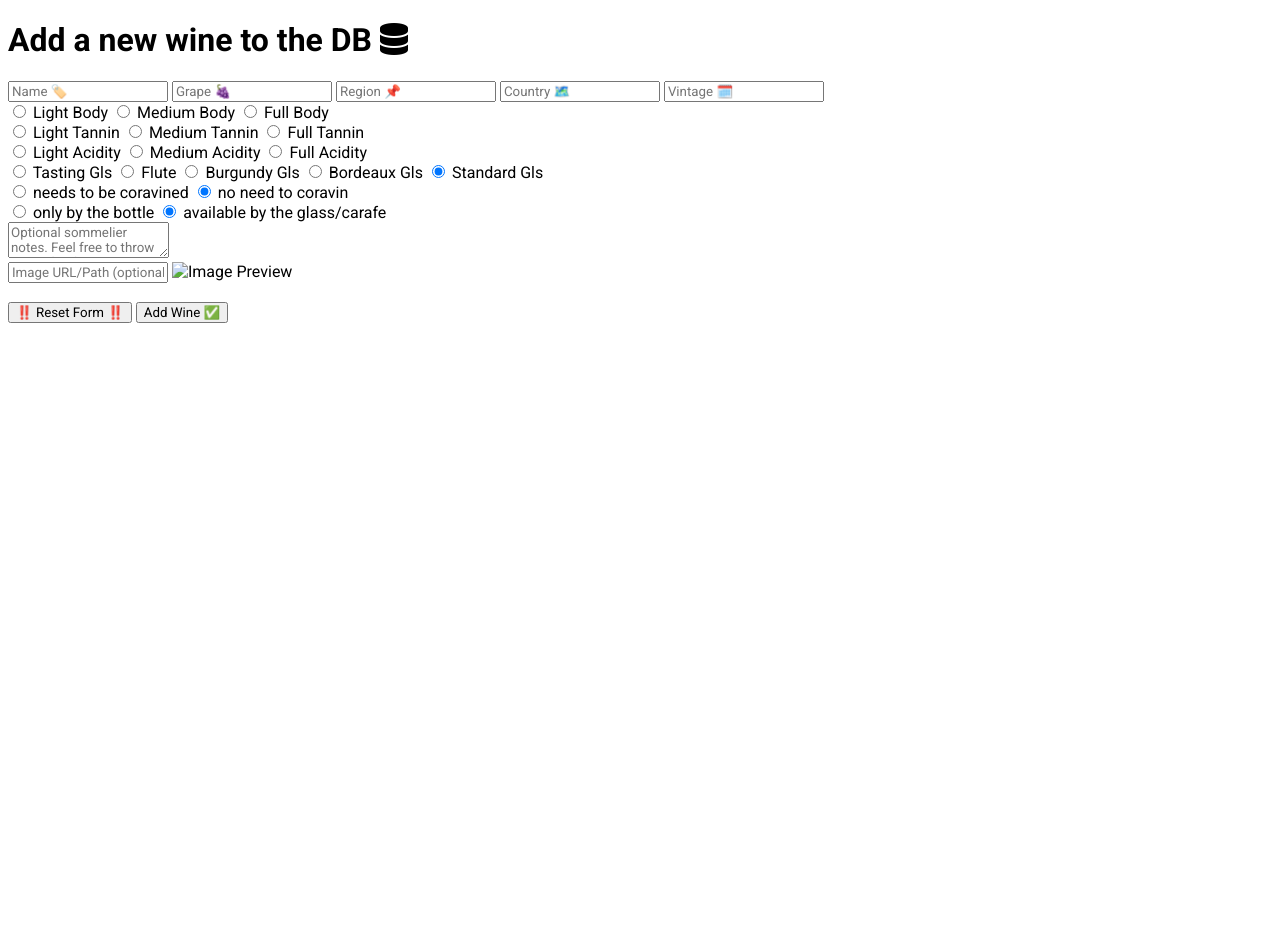
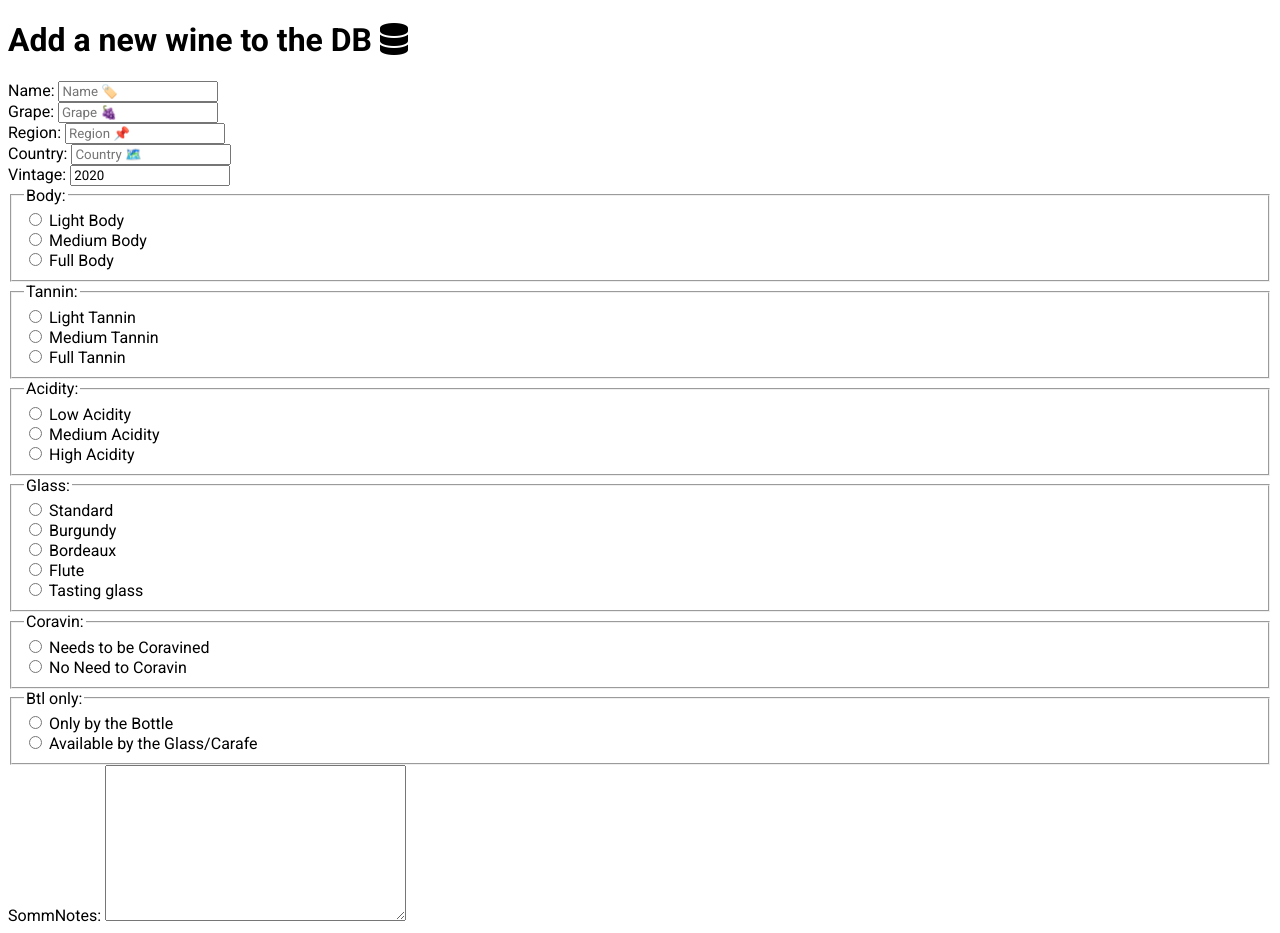
Before and after one commit to PawelKrezel/WineFinder, a Django app: page /admin/ in a window 1280 px wide. Before the commit the page ends 323 px from the top, so only its background shows below. Run offline with Django 5.2, Linux system fonts and the light colour scheme; parts of the project's set-up code (start-up, migrations or seed data) failed here and were passed over; some libraries are stand-ins or nearby versions.

Commit message:
partially implemented form via forms.py, updated the database structure

```diff
--- /dev/null
+++ b/wineadmin/forms.py
@@ -0,0 +1,65 @@
+from django import forms
+from .models import Wine
+
+class new_wine_form(forms.ModelForm):
+    class Meta:
+        model = Wine
+        fields = ["name", "grape", "region", "country", "vintage", "body",
+                "tannin", "acidity", "glass", "coravin", "btl_only", "sommNotes"]
+
+        #attributes for the form elements
+        widgets = {
+            "name": forms.TextInput(
+                attrs={
+                    "placeholder":"Name 🏷️",
+                    "class":"commonStyle",
+                    "required":True
+                }
+            ),
+            "grape": forms.TextInput(
+                attrs={
+                    "placeholder":"Grape 🍇",
+                    "class":"commonStyle",
+                    "required":True
+                }
+            ),
+            "region": forms.TextInput(
+                attrs={
+                    "placeholder":"Region 📌",
+                    "class":"commonStyle",
+                    "required":True
+                }
+            ),
+            "country": forms.TextInput(
+                attrs={
+                    "placeholder":"Country 🗺️",
+                    "class":"commonStyle",
+                    "required":True
+                }
+            ),
+            "vintage": forms.NumberInput(
+                attrs={
+                    "placeholder":"Vintage 🗓️",
+                    "class":"commonStyle",
+                    "required":True
+                }
+            ),
+            "body":forms.RadioSelect(attrs={"class":"commonStyle"}),
+            "tannin":forms.RadioSelect(attrs={"class":"commonStyle"}),
+            "acidity":forms.RadioSelect(attrs={"class":"commonStyle"}),
+            "glass":forms.RadioSelect(attrs={"class":"commonStyle"}),
+            "coravin":forms.RadioSelect(attrs={"class":"commonStyle"}),
+            "btl_only":forms.RadioSelect(attrs={"class":"commonStyle"}),
+        }
+
+
+    # Django automatically added blank choice ("---------") for the radio field.
+    # Function below, solves this issue
+    def __init__(self, *args, **kwargs):
+        super().__init__(*args, **kwargs)
+        self.fields["body"].choices = Wine.BODY_CHOICES
+        self.fields["tannin"].choices = Wine.TANNIN_CHOICES
+        self.fields["acidity"].choices = Wine.ACIDITY_CHOICES
+        self.fields["glass"].choices = Wine.GLASS_CHOICES
+        self.fields["coravin"].choices = Wine.CORAVIN_CHOICES
+        self.fields["btl_only"].choices = Wine.BTL_ONLY_CHOICES
--- a/wineadmin/models.py
+++ b/wineadmin/models.py
@@ -50,12 +50,22 @@ class Wine(models.Model):
         ('Flute', 'Flute'),
         ('Tst', 'Tasting glass')
     ]
+    CORAVIN_CHOICES = [
+        ('Yes', 'Needs to be Coravined'),
+        ('No', 'No Need to Coravin')
+    ]
+    BTL_ONLY_CHOICES = [
+        ('Yes', 'Only by the Bottle'),
+        ('No', 'Available by the Glass/Carafe')
+    ]
+
     body = models.CharField(max_length=15,choices=BODY_CHOICES)
     tannin = models.CharField(max_length=15, choices=TANNIN_CHOICES)
     acidity = models.CharField(max_length=15, choices=ACIDITY_CHOICES)
     glass = models.CharField(max_length=15, choices=GLASS_CHOICES)
+    coravin = models.CharField(max_length=15, choices=CORAVIN_CHOICES)
+    btl_only = models.CharField(max_length=15, choices=BTL_ONLY_CHOICES)
 
-    coravin = models.BooleanField(default=False)
     sommNotes = models.TextField(blank=True)
     imageUrl = models.URLField(blank=True)
 
--- a/wineadmin/templates/wineadmin/new-wine-form.html
+++ b/wineadmin/templates/wineadmin/new-wine-form.html
@@ -1,78 +1,9 @@
 <!-- Form for adding new wine to the DB -->
-<form id="wineForm">
+<form id="wineForm" method="POST">
+    {% csrf_token %}
     <h1>Add a new wine to the DB  <i class="fa-solid fa-database fa-md"></i></h1>
-    <input type="text" placeholder="Name 🏷️" name="name" class="commonStyle" required>
-    <input type="text" placeholder="Grape 🍇" name="grape" class="commonStyle" required>
-    <input type="text" placeholder="Region 📌" name="region" class="commonStyle" required>
-    <input type="text" placeholder="Country 🗺️" name="country" class="commonStyle" required>
-    <input type="number" placeholder="Vintage 🗓️" name="vintage" class="commonStyle" required>
 
-    <br>
-
-    <input type="radio" name="body" value="light-body" id="light-body" required>
-    <label for="light-body" class="commonStyle">Light Body</label>
-    <input type="radio" name="body" value="medium-body"id="medium-body">
-    <label for="medium-body" class="commonStyle">Medium Body</label>
-    <input type="radio" name="body" value="full-body" id="full-body">
-    <label for="full-body" class="commonStyle">Full Body</label>
-
-    <br>
-
-    <input type="radio" name="tannin" value="light-tannin" id="light-tannin" required>
-    <label for="light-tannin" class="commonStyle">Light Tannin</label>
-    <input type="radio" name="tannin" value="medium-tannin" id="medium-tannin">
-    <label for="medium-tannin" class="commonStyle">Medium Tannin</label>
-    <input type="radio" name="tannin" value="full-tannin" id="full-tannin">
-    <label for="full-tannin" class="commonStyle">Full Tannin</label>
-
-    <br>
+    {{ form_new_wine.as_div }}
 
 
-    <input type="radio" name="acidity" value="light-acidity" id="light-acidity" required>
-    <label for="light-acidity" class="commonStyle">Light Acidity</label>
-    <input type="radio" name="acidity" value="medium-acidity" id="medium-acidity">
-    <label for="medium-acidity" class="commonStyle">Medium Acidity</label>
-    <input type="radio" name="acidity" value="full-acidity" id="full-acidity">
-    <label for="full-acidity" class="commonStyle">Full Acidity</label>
-
-    <br>
-
-    <input type="radio" name="glass" value="Tst" id="Tst">
-    <label for="Tst" class="commonStyle">Tasting Gls</label>
-    <input type="radio" name="glass" value="Flute" id="Flute">
-    <label for="Flute" class="commonStyle">Flute</label>
-    <input type="radio" name="glass" value="Burgundy" id="Burgundy">
-    <label for="Burgundy" class="commonStyle">Burgundy Gls</label>
-    <input type="radio" name="glass" value="Bordeaux" id="Bordeaux">
-    <label for="Bordeaux" class="commonStyle">Bordeaux Gls</label>
-    <input type="radio" name="glass" value="Standard" id="Standard" checked>
-    <label for="Standard" class="commonStyle">Standard Gls</label>
-
-    <br>
-
-    <input type="radio" name="coravin" value="true" id="coravin-yes">
-    <label for="coravin-yes" class="commonStyle">needs to be coravined</label>
-    <input type="radio" name="coravin" value="false" id="coravin-no" checked>
-    <label for="coravin-no" class="commonStyle">no need to coravin</label>
-
-    <br>
-
-    <input type="radio" name="btlOnly" value="true" id="btlOnly-yes">
-    <label for="btlOnly-yes" class="commonStyle">only by the bottle</label>
-    <input type="radio" name="btlOnly" value="false" id="btlOnly-no" checked>
-    <label for="btlOnly-no" class="commonStyle">available by the glass/carafe</label>
-
-    <br>
-
-    <textarea name="sommNotes" class="commonStyle" placeholder="Optional sommelier notes. Feel free to throw in any fun facts or additional info that you think the team should know about this wine"></textarea>
-
-    <br>
-
-    <input type="url" placeholder="Image URL/Path (optional)" name="imageUrl" id="imageUrlInput" class="commonStyle">
-    <img id="imagePreview" src="" alt="Image Preview">
-
-    <br><br>
-    <button type="reset" class="commonStyle">‼️ Reset Form ‼️</button>
-    <button type="button" id="addWineBtn" class="commonStyle">Add Wine ✅</button>
-
 </form>
--- a/wineadmin/views.py
+++ b/wineadmin/views.py
@@ -1,10 +1,34 @@
 from django.http import HttpResponse
 from django.template import loader
+from .forms import new_wine_form
+
 
 def wineadmin(request):
+    form_new_wine = new_wine_form()
     template = loader.get_template('wineadmin/admin-panel.html')
-    return HttpResponse(template.render())
+
+    context = {
+        "form_new_wine":form_new_wine
+    }
+    return HttpResponse(template.render(context, request))
 
 def workInProgress(request):
     template = loader.get_template("wineadmin/production-temp.html")
     return HttpResponse(template.render())
+
+def add_new_wine(request):
+    if request.method == "POST":
+        form_new_wine = new_wine_form(request.POST)
+
+        if form_new_wine.is_valid():
+            form_new_wine.save()
+
+    else:
+        form_new_wine = new_wine_form()
+
+    template = loader.get_template('wineadmin/admin-panel.html')
+
+    context = {
+        "form_new_wine":form_new_wine
+    }
+    return HttpResponse(template.render(context, request))
```
Also changed, not shown: wineadmin/migrations/0003_wine_btl_only_alter_wine_coravin.py (added), wineadmin/migrations/0004_alter_wine_btl_only.py (added).
